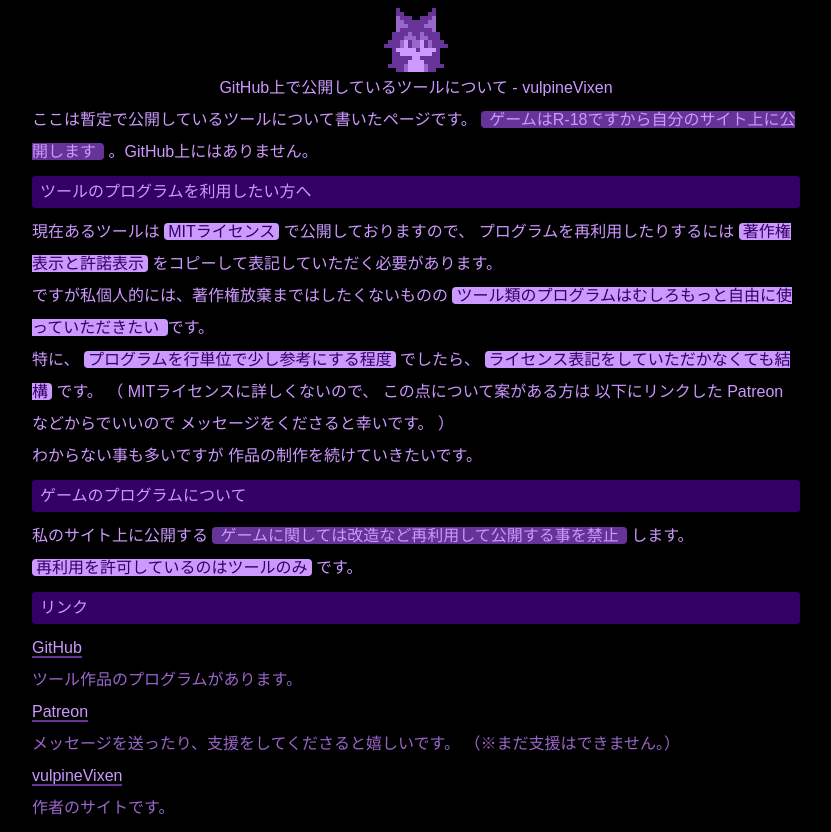
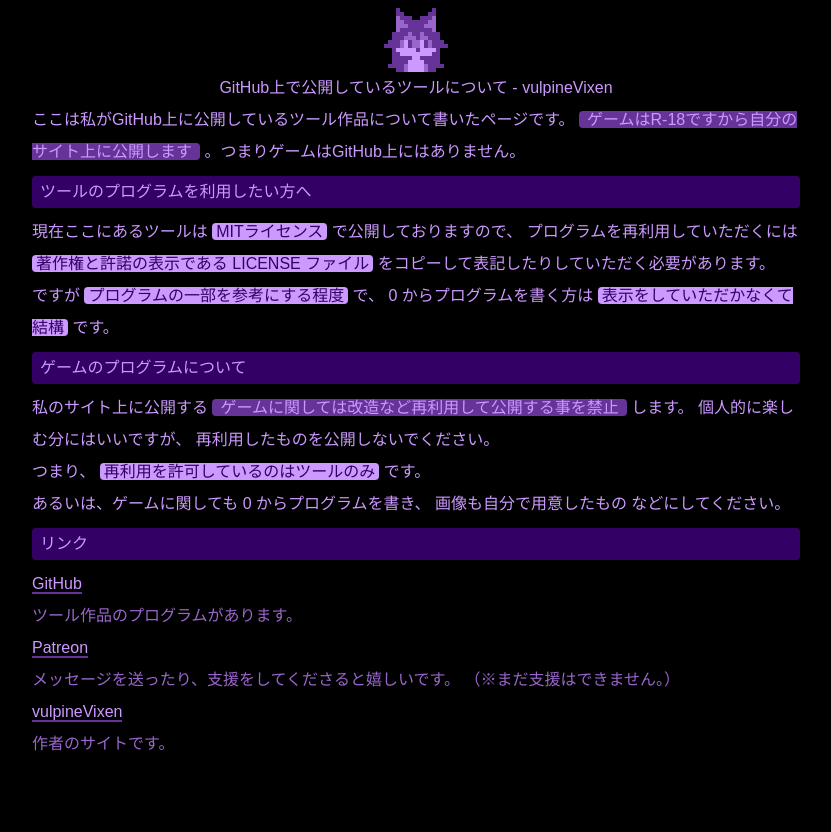
Before and after one commit to vulpine-vixen/vulpine-vixen, a plain HTML site: page index.html in a window 1280 px wide. Shown: the whole page, without its empty margins (224-1055 px from the left). After the commit the page ends 800 px from the top, so only its background shows below. Drawn offline with Linux system fonts and the light colour scheme.

Commit message:
不明だった点が明らかになったので、文章を直しました

```diff
--- a/index.html
+++ b/index.html
@@ -14,48 +14,25 @@
             <div id="vv-div"><img id="vv-image" src="./icon.png" alt="Purple Fox Girl"></div>
             <h1>GitHub上で公開しているツールについて - vulpineVixen</h1>
             <p>
-                ここは暫定で公開しているツールについて書いたページです。
+                ここは私がGitHub上に公開しているツール作品について書いたページです。
                 <span class="warning">ゲームはR-18ですから自分のサイト上に公開します</span>
-                。GitHub上にはありません。
+                。つまりゲームはGitHub上にはありません。
             </p>
                 <h2>ツールのプログラムを利用したい方へ</h2>
-                <!--p>
-                    私が作ったツールは自信作ではありますが、
-                    プログラムの書き方が悪く、
-                    読みづらく再利用しづらい事は先に謝ります。
-                </p-->
                 <p>
-                    現在あるツールは
+                    現在ここにあるツールは
                     <span class="topic">MITライセンス</span>
                     で公開しておりますので、
-                    プログラムを再利用したりするには
-                    <span class="topic">著作権表示と許諾表示</span>
-                    をコピーして表記していただく必要があります。
+                    プログラムを再利用していただくには
+                    <span class="topic">著作権と許諾の表示である LICENSE ファイル</span>
+                    をコピーして表記したりしていただく必要があります。
                 </p>
                 <p>
-                    ですが私個人的には、著作権放棄まではしたくないものの
-                    <span class="topic">
-                        ツール類のプログラムはむしろもっと自由に使っていただきたい
-                    </span>
+                    ですが
+                    <span class="topic">プログラムの一部を参考にする程度</span>
+                    で、 0 からプログラムを書く方は
+                    <span class="topic">表示をしていただかなくて結構</span>
                     です。
-                </p>
-                <p>
-                    特に、
-                    <span class="topic">プログラムを行単位で少し参考にする程度</span>
-                    でしたら、
-                    <span class="topic">ライセンス表記をしていただかなくても結構</span>
-                    です。
-                    （
-                        MITライセンスに詳しくないので、
-                        この点について案がある方は
-                        以下にリンクした Patreon
-                        などからでいいので
-                        メッセージをくださると幸いです。
-                    ）
-                </p>
-                <p>
-                    わからない事も多いですが
-                    作品の制作を続けていきたいです。
                 </p>
 
                 <h2>ゲームのプログラムについて</h2>
@@ -63,9 +40,19 @@
                     私のサイト上に公開する
                     <span class="warning">ゲームに関しては改造など再利用して公開する事を禁止</span>
                     します。
+                    個人的に楽しむ分にはいいですが、
+                    再利用したものを公開しないでください。
                 </p>
                 <p>
-                    <span class="topic">再利用を許可しているのはツールのみ</span> です。
+                    つまり、
+                    <span class="topic">再利用を許可しているのはツールのみ</span>
+                    です。
+                </p>
+                <p>
+                    あるいは、ゲームに関しても
+                    0 からプログラムを書き、
+                    画像も自分で用意したもの
+                    などにしてください。
                 </p>
 
                 <h2>リンク</h2>
```
